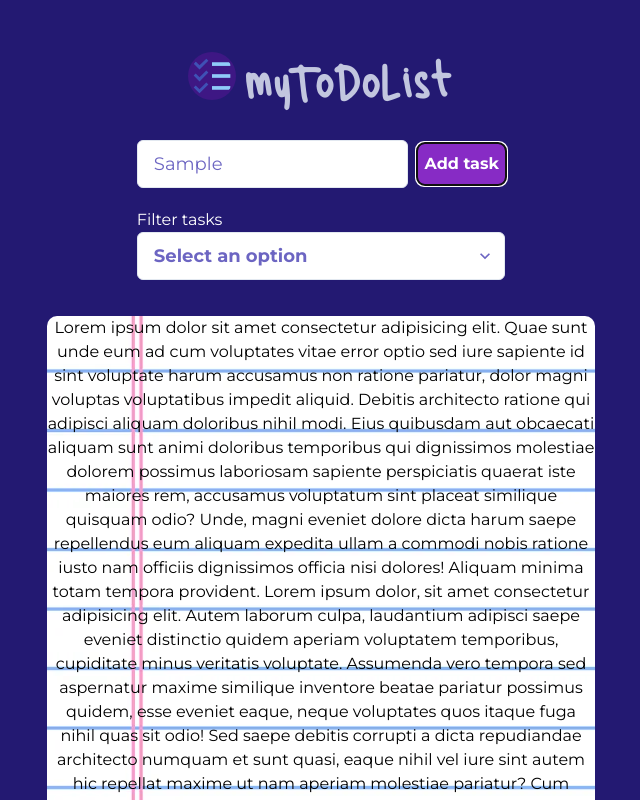
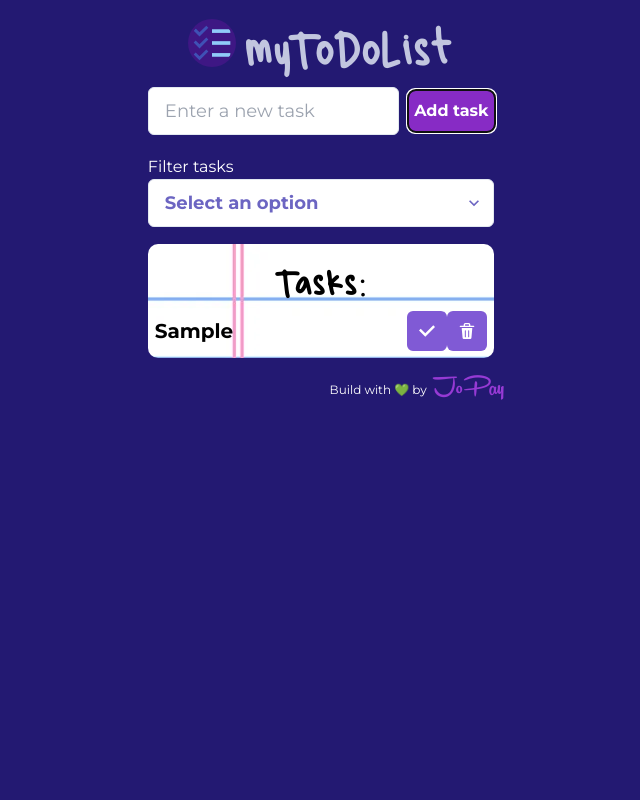
Before and after one commit to joPayWie/todolist, a React (Vite) app: page / in a window 1280 px wide. Both pictures are taken after typing "Sample" into the empty fields and a click on the button "Add task". Shown: the top 800 px of the page, without its empty margins (319-959 px from the left). Built offline with nearby package versions, Linux system fonts and the light colour scheme.

Commit message:
task list render

```diff
--- a/index.html
+++ b/index.html
@@ -9,10 +9,11 @@
     <link rel="preconnect" href="https://fonts.googleapis.com">
     <link rel="preconnect" href="https://fonts.gstatic.com" crossorigin>
     <link href="https://fonts.googleapis.com/css2?family=Montserrat:wght@400;700&display=swap" rel="stylesheet">
+    <script src="https://cdn.tailwindcss.com"></script>
     <title>myToDoList</title>
   </head>
-  <body>
-    <div id="root"></div>
+  <body class="m-0 flex flex-col items-center place-items-center min-w-[320px] min-h-[100vh] bg-[#231972] text-white">
+    <div id="root" class="max-w-7xl my-0 mx-auto text-center sm:p-4 lg:p-2"></div>
     <script type="module" src="/src/main.jsx"></script>
   </body>
 </html>
--- a/package.json
+++ b/package.json
@@ -9,6 +9,7 @@
     "preview": "vite preview"
   },
   "dependencies": {
+    "@chakra-ui/icons": "^2.0.17",
     "@chakra-ui/react": "^2.5.2",
     "@emotion/react": "^11.10.6",
     "@emotion/styled": "^11.10.6",
--- a/src/App.css
+++ b/src/App.css
@@ -1,10 +1,3 @@
-#root {
-  max-width: 1280px;
-  margin: 0 auto;
-  padding: 2rem;
-  text-align: center;
-}
-
 @font-face {
   font-family: regular;
   src: url('../src/assets/fonts/Regular.ttf');
@@ -12,7 +5,4 @@
 
 h1 {
   font-family: regular;
-  font-size: 5rem !important;
-  line-height: 1.1;
-  color: #C2C6DF;
 }
--- a/src/App.jsx
+++ b/src/App.jsx
@@ -20,20 +20,23 @@ function App() {
     if (newTask !== '') {
       const newTaskArray = [
         ...tasks,
-        { id: self.crypto.randomUUID(), task: newTask, status: "pending" },
+        { id: self.crypto.randomUUID(), taskName: newTask, taskStatus: false },
       ]
       setTasks(newTaskArray);
       setLocalStorage("tasks", newTaskArray);
     }
+  };
 
-  };
+  const deleteTask = (id) => {
+    console.log(id)
+  }
 
   return (
     <div className="App">
-      <VStack spacing="10%">
-        <Flex h="90%" direction="column" align='center'>
+      <VStack spacing="3%">
+        <Flex h="90%" direction="column" align='center' p='3%'>
           <Header addNewTask={addNewTask}/>
-          <List tasks={tasks} />
+          <List tasks={tasks} deleteTask={deleteTask}/>
         </Flex>
         <Footer />
       </VStack>
--- a/src/components/Footer/Footer.jsx
+++ b/src/components/Footer/Footer.jsx
@@ -1,10 +1,10 @@
-import styles from './Footer.module.css'
+import './Footer.module.css'
 
 export const Footer = () => {
   return (
-    <footer>
+    <footer className='text-xs self-end mt-0'>
         <span> Build with &#128154; by
-            <strong> JoPay</strong>
+            <strong className='text-[#963ad4] text-3xl'> JoPay</strong>
         </span>
     </footer>
   )
--- a/src/components/Footer/Footer.module.css
+++ b/src/components/Footer/Footer.module.css
@@ -3,14 +3,6 @@
     src: url('../../assets/fonts/RemachineScript_Personal_Use.ttf');
 }
 
-footer {
-    font-size: .7rem;
-    align-self: self-end;
-    height: 75%;
-}
-
 footer strong {
-    color: #963ad4;
-    font-size: 1.7rem;
     font-family: remachine;
 }
--- a/src/components/Header/Header.jsx
+++ b/src/components/Header/Header.jsx
@@ -9,10 +9,11 @@ export const Header = ({ addNewTask }) => {
   const handleSubmit = (e) => {
     e.preventDefault();
     addNewTask(newTask);
+    setNewTask("")
   };
 
   return (
-    <Flex direction="column" gap="20px" alignItems="center">
+    <Flex direction="column" gap="20px" alignItems="center" mb='2%'>
       <Flex gap="10px" align="center">
         <FcTodoList
           style={{
@@ -22,7 +23,7 @@ export const Header = ({ addNewTask }) => {
             padding: "2px",
           }}
         />
-        <h1>myToDoList</h1>
+        <h1 className='text-[5rem] leading-4 text-[#C2C6DF]'>myToDoList</h1>
       </Flex>
       <Flex gap="10px">
         <form onSubmit={handleSubmit} autoComplete="off">
@@ -36,6 +37,7 @@ export const Header = ({ addNewTask }) => {
               bg="white"
               color="#6C65C2"
               size="lg"
+              maxLength='25'
               onChange={(e) => setNewTask(e.target.value)}
             />
             <Button type="submit" colorScheme='purple' bg="#872bc5" color="white">
--- a/src/components/List/List.jsx
+++ b/src/components/List/List.jsx
@@ -1,13 +1,34 @@
-import { Flex } from '@chakra-ui/react'
+import { setLocalStorage } from "../../utilities/LocalStorage";
+import { getLocalStorage } from "../../utilities/LocalStorage";
 
-import styles from './List.module.css'
+import { Task } from "../Task/Task";
 
+import { Flex } from "@chakra-ui/react";
 
-export const List = ({  }) => {
-    return (
-        <div className={styles.list_bg}>
-            Lorem ipsum dolor sit amet consectetur adipisicing elit. Quae sunt unde eum ad cum voluptates vitae error optio sed iure sapiente id sint voluptate harum accusamus non ratione pariatur, dolor magni voluptas voluptatibus impedit aliquid. Debitis architecto ratione qui adipisci aliquam doloribus nihil modi. Eius quibusdam aut obcaecati aliquam sunt animi doloribus temporibus qui dignissimos molestiae dolorem possimus laboriosam sapiente perspiciatis quaerat iste maiores rem, accusamus voluptatum sint placeat similique quisquam odio? Unde, magni eveniet dolore dicta harum saepe repellendus eum aliquam expedita ullam a commodi nobis ratione iusto nam officiis dignissimos officia nisi dolores! Aliquam minima totam tempora provident.
-            Lorem ipsum dolor, sit amet consectetur adipisicing elit. Autem laborum culpa, laudantium adipisci saepe eveniet distinctio quidem aperiam voluptatem temporibus, cupiditate minus veritatis voluptate. Assumenda vero tempora sed aspernatur maxime similique inventore beatae pariatur possimus quidem, esse eveniet eaque, neque voluptates quos itaque fuga nihil quas sit odio! Sed saepe debitis corrupti a dicta repudiandae architecto numquam et sunt quasi, eaque nihil vel iure sint autem hic repellat maxime ut nam aperiam molestiae pariatur? Cum possimus, quaerat beatae sapiente veniam placeat deserunt aspernatur illum voluptas ducimus fugit voluptatum, error ipsam quisquam quidem consequuntur rerum! Nesciunt error dignissimos reprehenderit est facere.
-        </div>
-    )
-}
+export const List = ({ tasks, deleteTask }) => {
+
+  return (
+    <Flex
+      bgImage="url('/notebook.jpg')"
+      bgRepeat="repeat-y"
+      mt="3%"
+      w='100%'
+      color="black"
+      borderRadius="10px"
+      p="1%"
+      justify='center'
+      direction='column'>
+      <h1 className="text-6xl">Tasks:</h1>
+      {tasks.length === 0 ? <h2 className="text-xl font-bold p-8">Oops! It seems that there are no tasks yet. Please add a task.</h2>
+       : tasks.map((task) => (
+        <Task
+          key={task.id}
+          taskName={task.taskName}
+          taskStatus={task.taskStatus}
+          taskId={task.id}
+          deleteTask={deleteTask}
+        ></Task>))
+      }
+    </Flex>
+  );
+};
--- a/src/components/List/List.module.css
+++ /dev/null
@@ -1,15 +0,0 @@
-.list_bg {
-    background-image: url('../../../public/notebook.jpg');
-    min-height: fit-content;
-    background-repeat: repeat-y;
-    color: black;
-    margin-top: 3%;
-    width: 45%;
-    border-radius: 10px;
-}
-
-@media (max-width: 450px) {
-    .list_bg {
-        width: 80%;
-    }
-}
--- a/src/components/Task/Task.jsx
+++ b/src/components/Task/Task.jsx
@@ -1,9 +1,17 @@
+import { setLocalStorage } from "../../utilities/LocalStorage";
+import { getLocalStorage } from "../../utilities/LocalStorage";
 
+import { Flex, IconButton } from "@chakra-ui/react";
+import { DeleteIcon, CheckIcon } from "@chakra-ui/icons";
 
-export const Task = ({ taskName, taskStatus }) => {
+export const Task = ({ taskName, taskStatus, taskId, deleteTask }) => {
   return (
-    <div>
-
-    </div>
-  )
-}
+    <Flex w="100%" justify='space-between' align='center' p='1%'>
+      <span className="text-xl font-bold">{taskName}</span>
+      <Flex spacing="2%">
+        <IconButton colorScheme='purple' aria-label="Check" icon={<CheckIcon />} />
+        <IconButton colorScheme='purple' aria-label="Delete" icon={<DeleteIcon />} onClick={() => deleteTask(taskId)}/>
+      </Flex>
+    </Flex>
+  );
+};
--- a/src/index.css
+++ b/src/index.css
@@ -1,35 +1,8 @@
 :root {
-  line-height: 1.5;
-  font-weight: 400;
-  color-scheme: light dark;
-  color: rgba(255, 255, 255, 0.87);
-
   font-synthesis: none;
-  text-rendering: optimizeLegibility;
-  -webkit-font-smoothing: antialiased;
-  -moz-osx-font-smoothing: grayscale;
-  -webkit-text-size-adjust: 100%;
-}
-
-a {
-  font-weight: 500;
-  color: #646cff;
-  text-decoration: inherit;
-}
-a:hover {
-  color: #535bf2;
 }
 
 body {
-  margin: 0;
-  display: flex;
-  align-items: center;
-  place-items: center;
-  min-width: 320px;
-  min-height: 100vh;
-  flex-direction: column;
-  background-color: #231972 !important;
-  color: white !important;
   font-family: 'Montserrat', sans-serif !important;
 }
 
--- a/src/utilities/LocalStorage.js
+++ b/src/utilities/LocalStorage.js
@@ -1,3 +1,7 @@
 export const setLocalStorage = (key, data) => {
     localStorage.setItem(key, JSON.stringify(data))
 }
+
+export const getLocalStorage = (key) => {
+    JSON.parse(localStorage.getItem(key))
+}
```
Also changed, not shown: 1 other file (tests, documents, lock files or other folders).
